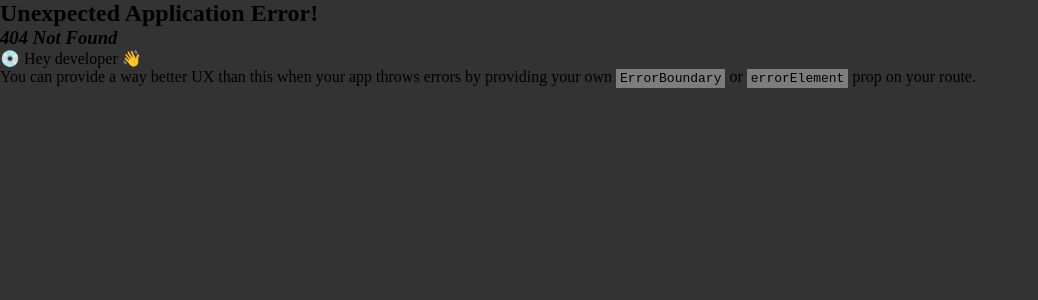
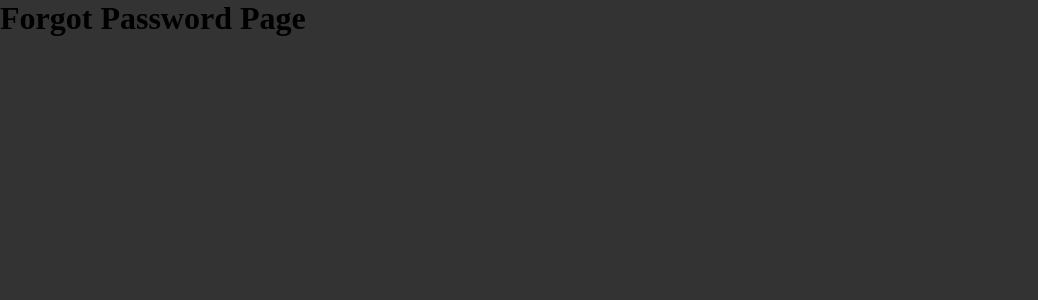
Before and after one commit to GOLDER303/secjar-frontend, a React (Vite) app: page /forgotPassword in a window 1280 px wide. Before the commit this address had no page. Shown: the top 300 px of the page, without its empty margins (0-1038 px from the left). Built offline with nearby package versions, Linux system fonts and the light colour scheme.

Commit message:
Fix wrongly named page

```diff
--- a/src/App.tsx
+++ b/src/App.tsx
@@ -2,7 +2,7 @@ import React from "react"
 import { createBrowserRouter, RouterProvider } from "react-router-dom"
 import AccountActivationPage from "./pages/AccountActivationPage"
 import LoginPage from "./pages/LoginPage"
-import PasswordResetPage from "./pages/PasswordResetPage"
+import ForgotPasswordPage from "./pages/ForgotPasswordPage"
 import RootPage from "./pages/RootPage"
 import SupportPage from "./pages/SupportPage"
 import UserPanelPage from "./pages/UserPanelPage"
@@ -27,8 +27,8 @@ const router = createBrowserRouter([
         element: <SupportPage />,
     },
     {
-        path: "/passwordReset",
-        element: <PasswordResetPage />,
+        path: "/forgotPassword",
+        element: <ForgotPasswordPage />,
     },
     {
         path: "/activateAccount",
--- /dev/null
+++ b/src/pages/ForgotPasswordPage.tsx
@@ -0,0 +1,5 @@
+const ForgotPasswordPage: React.FC = () => {
+    return <h1>Forgot Password Page</h1>
+}
+
+export default ForgotPasswordPage
--- a/src/pages/PasswordResetPage.tsx
+++ /dev/null
@@ -1,5 +0,0 @@
-const PasswordResetPage: React.FC = () => {
-    return <h1>Password Reset Page</h1>
-}
-
-export default PasswordResetPage
```
